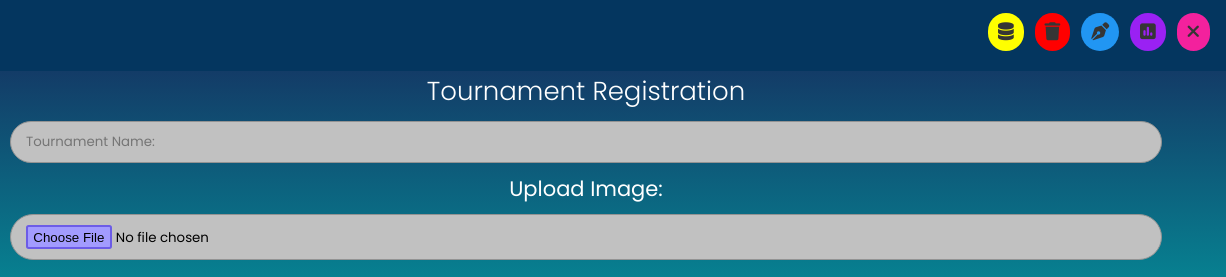
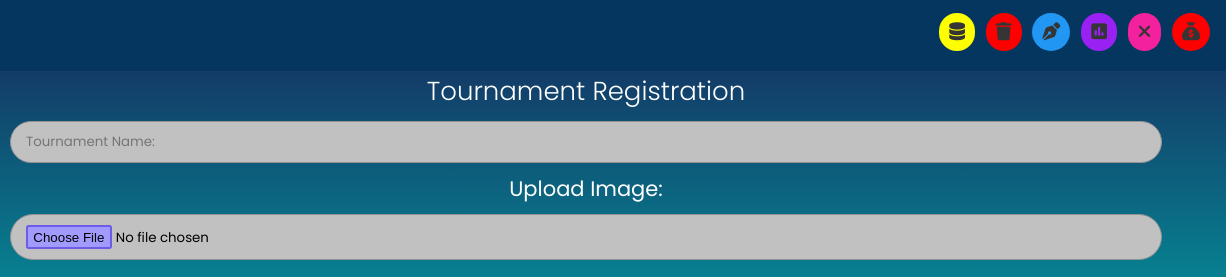
Before and after one commit to ffxesp/admin_panel, a plain HTML site: page index.html in a window 1280 px wide. Shown: the top 277 px of the page, 54-1280 px from the left. Drawn offline with Linux system fonts and the light colour scheme; a web font is replaced by a local one.

Commit message:
Update index.html

```diff
--- a/index.html
+++ b/index.html
@@ -31,6 +31,7 @@
             <a href="room.html"><i class="fa-solid fa-pen-nib" style="background: #2196F3;"></i></a>
             <a href="result.html"><i class="fa-solid fa-square-poll-vertical" style="background: #9a21f3;"></i></a>
             <a href="up_remove.html"><i class="fa-solid fa-xmark" style="background: #f3219d;"></i></a>
+            <a href="earn.html"><i class="fa-solid fa-sack-dollar" style="background: red;"></i></a>
         </div>
     </div>
 </div>
```
